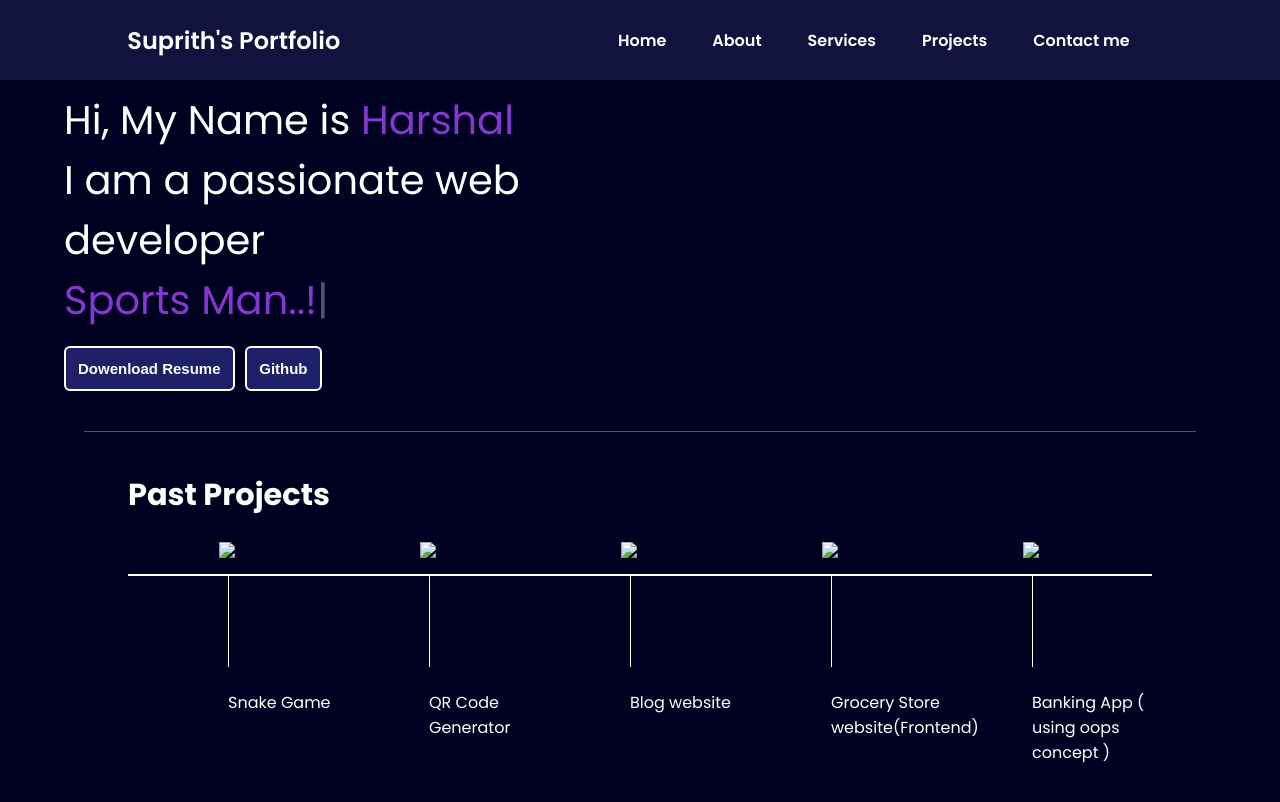
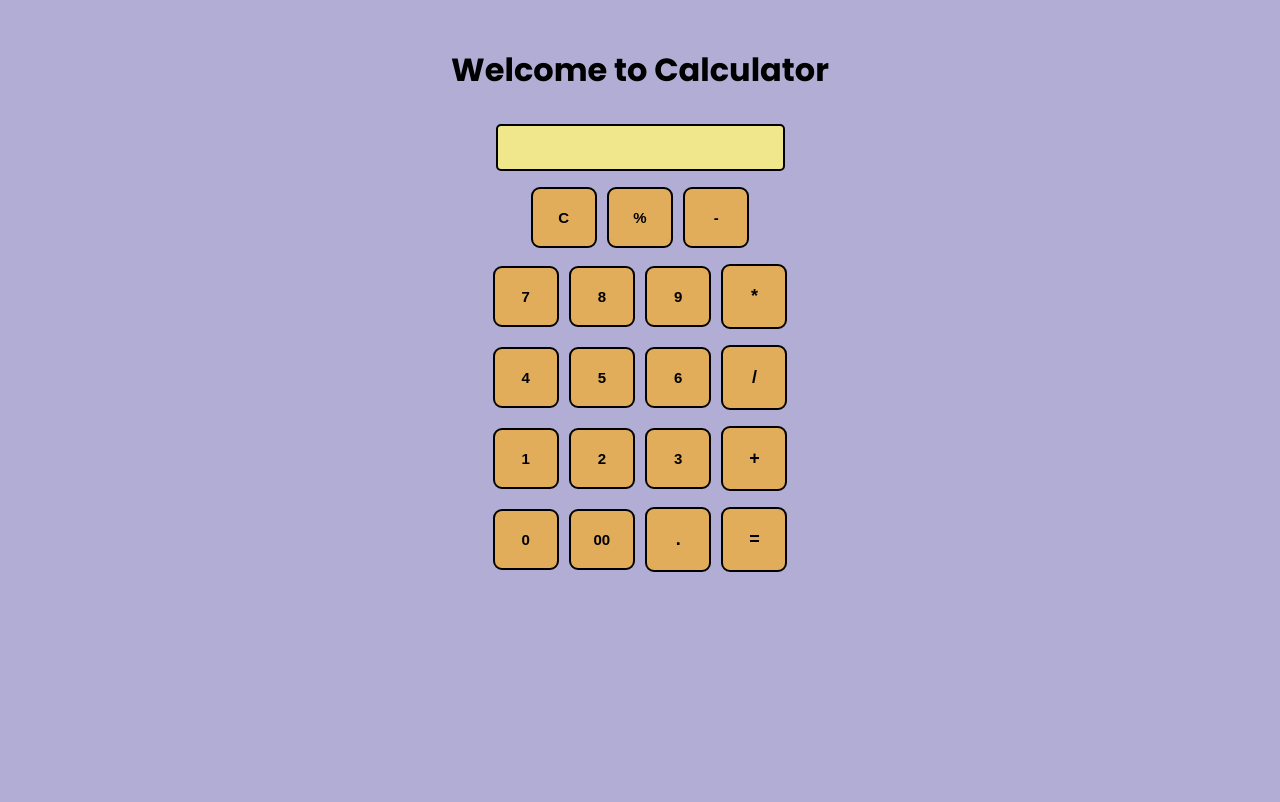
Before and after one commit to harshal019/CODESOFT, a plain HTML site: page index.html in a window 1280 px wide. Drawn offline with nearby package versions, Linux system fonts and the light colour scheme.

Commit message:
Add files via upload

```diff
--- a/index.html
+++ b/index.html
@@ -3,96 +3,56 @@
 <head>
     <meta charset="UTF-8">
     <meta name="viewport" content="width=device-width, initial-scale=1.0">
-    <title>Document</title>
-    <link rel="stylesheet" href="style.css">
+    <link rel="stylesheet" type ="text/css " href="style.css">
     <link rel="preconnect" href="https://fonts.googleapis.com">
-<link rel="preconnect" href="https://fonts.gstatic.com" crossorigin>
-<link rel="preconnect" href="https://fonts.googleapis.com">
 <link rel="preconnect" href="https://fonts.gstatic.com" crossorigin>
 <link href="https://fonts.googleapis.com/css2?family=Poppins:wght@400;600;700&display=swap" rel="stylesheet">
 
+
+    <title>Calculator </title>
 </head>
 <body>
-    <header>
-        <nav>
-            <div class="left">Suprith's Portfolio</div>
-            <div class="right">
-                <ul>
-                    <li><a href="/">Home</a></li>
-                    <li><a href="/">About</a></li>
-                    <li><a href="/">Services</a></li>
-                    <li><a href="/">Projects</a></li>
-                    <li><a href="/">Contact me</a></li>
+    <h1 class="text-center">Welcome to Calculator </h1>
+    <div class="container flex flex-col  item-center mx-auto m-w-20 border-2">
+        <div class="row">
+            <input class="input" type="text"/>
+        </div>
+        <div class="row">
+             <button class="button">C</button>
+             <button class="button">%</button>
+             <button class="button">-</button>
 
-                </ul>
-            </div>
-        </nav>
-    </header>
 
-    <main>
-        <section class="firstSection">
-            <div class="leftSection" style="font-weight: 200;">
-                Hi, My Name is <span class="purple">Harshal</span>
-                <div>I am a passionate web developer</div>
-                <span id="element"></span>
-                <div class="buttons">
-                    <button class="btn"> <a class="res"href="">Dowenload Resume</a></button>
-                    <button class="btn"> <a class="res" href="https://github.com/harshal019">Github</a></button>
-                </div>
-            </div>
+        </div>
+        <div class="row">
+            <button class="button">7</button>
+            <button class="button">8</button>
+            <button class="button">9</button>
+            <button class="button" style="font-size: 18px;">*</button>
 
-            <div class="rightSection">
-                <img src="./images/—Pngtree—web developer isometric illustration_6067558.png" alt="">
-            </div>
-        </section>
-<hr>
-        <section class="secondSection">
-            <h1>Past Projects</h1>
-            <div class="box">
-                <div class="verticle">
-                    <img class=" image-top"src="./images/snake.png" alt="..">
-                    <div class="verticle-title">
-                        Snake Game
-                    </div>
+       </div>
+            <div class="row">
+                <button class="button">4</button>
+                <button class="button">5</button>
+                <button class="button">6</button>
+                <button class="button" style="font-size: 18px;" >/</button>
 
-                </div>
-                <div class="verticle">
-                    <img class=" image-top"src="./images/qr-code.png" alt="..">
-                    <div class="verticle-title">
-                       QR Code Generator
-                    </div>
+             </div>
+       <div class="row">
+            <button class="button">1</button>
+            <button class="button">2</button>
+            <button class="button">3</button>
+            <button class="button" style="font-size: 18px;">+</button>
 
-                </div>
+         </div>
+      <div class="row">
+        <button class="button">0</button>
+        <button class="button">00</button>
+        <button class="button" style="font-size: 18px;">.</button>
+        <button class="button" style="font-size: 18px;">=</button>
 
-                <div class="verticle">
-                    <img class=" image-top"src="./images/blog(1).png" alt="..">
-                    <div class="verticle-title">
-                       Blog website
-                    </div>
-
-                </div>
-
-                <div class="verticle">
-                    <img class=" image-top"src="./images/grocery.png" alt="..">
-                    <div class="verticle-title">
-                      Grocery Store website(Frontend)
-                    </div>
-
-                </div>
-
-                <div class="verticle">
-                    <img class=" image-top"src="./images/coding.png" alt="..">
-                    <div class="verticle-title">
-                      Banking App ( using oops concept )
-                    </div>
-
-                </div>
-
-            </div>
-        </section>
-    </main>
-    <script src="https://unpkg.com/typed.js@2.0.16/dist/typed.umd.js"></script>
-    <script src="script.js"></script>
-
+      </div>
+    </div>
+     <script src="script.js"></script>
 </body>
 </html>
--- a/script.js
+++ b/script.js
@@ -1,4 +1,22 @@
-var typed = new Typed('#element', {
-    strings: ['Web developer...','Coder...','Sports Man..!' ],
-    typeSpeed: 50,
-  });
+let string="";
+let buttons =document.querySelectorAll('.button');
+Array.from(buttons).forEach((button)=>{
+    button.addEventListener('click',(e)=>{
+        if(e.target.innerHTML == '=')
+        {
+            string = eval(string);
+            document.querySelector('input').value = string;
+        }
+        else  if(e.target.innerHTML == 'C')
+        {
+            string = "";
+            document.querySelector('input').value = string;
+
+        }
+        else{
+        console.log(e.target)
+        string=string + e.target.innerHTML;
+        document.querySelector('input').value = string;
+        }
+    })
+})
--- a/style.css
+++ b/style.css
@@ -1,151 +1,59 @@
-body{
-    background-color: rgb(0,0,33);
-    color:white;
-    font-family: 'Poppins', sans-serif;
+html,body{
+    height: 100%;
+    width: 100%;
+    display: inline;
+   background: url('images\ \(3\).jpeg');
+   font-family: 'Poppins', sans-serif;
+   background-color:rgb(178, 173, 212);
+
+
+}
+.text-center{
+    text-align: center;
 
 }
 
-*{
-    margin: 0;
-    padding: 0;
+.mx-auto{
+    margin: auto;
 }
+.flex{
+display: flex;
 
-nav{
-    display: flex;
-    justify-content:space-around;
-    align-items: center;
-    height:80px;
-    background-color:rgb(18,18,62);
-    font-family: 'Poppins', sans-serif;
-    font-weight: 600;
 }
+.flex-col{
 
-nav ul{
-    display: flex;
-    justify-content: center;
+    flex-direction: column;
+}
+.item-center{
     align-items: center;
 }
+.h1{
 
-nav ul li{
-    list-style-type: none;
-    margin: 0 23px;
+   font-size: 3em;
+   letter-spacing: 2px;
 }
-nav ul li a{
-    text-decoration: none;
-    color:white;
+.button{
+    width: 66px;
+    padding: 20px;
+    margin: 0 3px;
+   background-color: rgb(225, 173, 91);
+    border: 2px solid black;
+    border-radius: 9px;
+    /* font-family: 'Times New Roman', Times, serif; */
+    font-weight: 600;
+    font-size: 15px;
+
+    cursor: pointer;
 }
+.row{
+    margin:8px 0;
+}
+.row input{
 
-nav ul li a:hover{
-
-    color:rgb(94, 96, 236);
-    font-size: 1.1rem;
+    font-size: 20px;
+  margin: 0;
+  background-color:khaki;
+  padding: 10px 10px;
+  border: 2px solid black;
+  border-radius: 5px;
 }
-
-.left{
-    font-size: 1.5rem;
-}
-
-.firstSection{
-    display:flex;
-    justify-content: space-around;
-   align-items: center;
-    /* margin:80px 0; */
-}
-
-.firstSection >div{
-    width:40%;
-}
-
-.leftSection{
-    /* background-color: red; */
-    margin-top: 10px;
-    font-size: 2.5rem;
-
-}
-
-
-.leftSection .btn{
-    padding: 12px;
-    background-color: #1e2167;
-    color: white;
-    border: 2px solid white;
-    border-radius: 6px;
-    font-size: 15px;
-    cursor: pointer;
-    font-weight:600;
-}
-
-.res{
-    text-decoration: none;
-    color:white;
-}
-.rightSection img{
-    /* background-color: red; */
-   margin-top:40px;
-    width:80%;
-    /* border: 10px solid red; */
-    padding:0;
-
-}
-
-.purple{
-    color:rgb(134, 55, 207);
-}
-
-#element{
-    color:rgb(134, 55, 207);
-}
-
-.secondSection{
-    max-width: 80vw;
-    margin : auto;
-    height: 80vh;
-}
-
-.secondSection h1{
-    font-size: 1.9rem;
-}
-
-.secondSection .box{
-    background: white;
-    width: 80vw;
-    height: 2px;
-    margin: 56px 0;
-    display: flex;
-
-}
-main hr{
-    border:0;
-    background: #4c46c4;
-    height:1px;
-    margin: 40px 84px;
-}
-
-.secondSection .verticle{
-    height: 93px;
-    width:1px;
-
-    margin: 0px 100px;
-    background: white;
-
-}
-
-.image-top{
-    width:23px;
-    position:relative;
-    top: -32px;
-    left: -9px;
-}
-.verticle-title{
-    position:relative;
-    top: 75px;
-    width: 150px;
-}
-
-.verticle-desc{
-    position: relative;
-    color: grey;
-    top: 86px;
-    width: 150px;
-    font-size:9px;
-}
```
